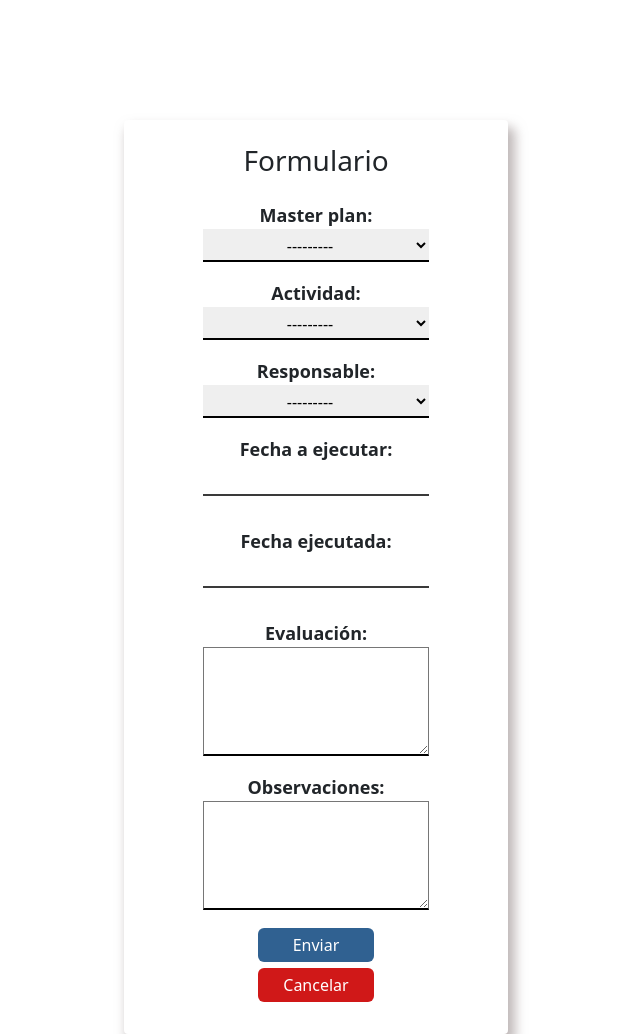
After one commit to jr-giank/master-plan, a Django app: page /detail/ in a window 1280 px wide. The commit adds this page. Shown: the whole page, without its empty margins (324-964 px from the left). Run offline with Django 4.2, Linux system fonts and the light colour scheme; data that the repository does not hold is empty.

Commit message:
Create done

```diff
--- a/master_plan/admin.py
+++ b/master_plan/admin.py
@@ -1,7 +1,9 @@
 from django.contrib import admin
-from .models import Work_axe, Activitie, Responsible, Date
+from .models import WorkAxe, Activitie, Responsible, Date, MasterPlan, Detail
 
-admin.site.register(Work_axe)
+admin.site.register(WorkAxe)
 admin.site.register(Activitie)
 admin.site.register(Responsible)
 admin.site.register(Date)
+admin.site.register(MasterPlan)
+admin.site.register(Detail)
--- a/master_plan/forms.py
+++ b/master_plan/forms.py
@@ -1,18 +1,31 @@
 from django import forms
-from .models import Work_axe, Activitie, Responsible, Date
+from .models import WorkAxe, Activitie, Responsible, Date, MasterPlan
 
 class WorkAxeForm(forms.Form):
     name = forms.CharField(label=('Eje de trabajo'))
 
 class ActivitieForm(forms.Form):
-    class Meta:
-        model = Activitie
-        fields = '__all__'
+    work_axe = forms.ModelChoiceField(label=('Eje de trabajo'), queryset=WorkAxe.objects.all())
+    name = forms.CharField(label=('Nombre de Actividad'), widget=forms.Textarea)
 
 class ResponsibleForm(forms.Form):
-    name = forms.CharField(label=('Eje de trabajo'))
+    name = forms.CharField(label=('Responsable'))
 
 class DateForm(forms.Form):
     class Meta:
         model = Date
         fields = '__all__'
+
+class MasterPlanForm(forms.Form):
+    name = forms.CharField(label='Master plan')
+    description = forms.CharField(label='Descripción', widget=forms.Textarea)
+    notes = forms.CharField(label='Notas', widget=forms.Textarea)
+
+class DetailForm(forms.Form):
+    master_plan = forms.ModelChoiceField(label=('Master plan'), queryset=MasterPlan.objects.all())
+    activity = forms.ModelChoiceField(label=('Actividad'), queryset=Activitie.objects.all())
+    responsible = forms.ModelChoiceField(label=('Responsable'), queryset=Responsible.objects.all())
+    scheduled_date = forms.DateField(label=('Fecha a ejecutar'))
+    completed_date = forms.DateField(label=('Fecha ejecutada'))
+    evaluation = forms.CharField(label=('Evaluación'), widget=forms.Textarea, required=False)
+    observations = forms.CharField(label=('Observaciones'), widget=forms.Textarea, required=False)
--- a/master_plan/urls.py
+++ b/master_plan/urls.py
@@ -21,5 +21,9 @@ from . import views
 urlpatterns = [
     path('admin/', admin.site.urls),
     path('', views.index, name='home'),
-    # path('work/axe/', views.Work_axe, name='work-axe')
+    path('work/axe/', views.CreateWorkAxeView, name='create-work-axe'),
+    path('responsible/', views.CreateResponsibleView, name='create-responsible'),
+    path('activity/', views.CreateActivityView, name='create-activity'),
+    path('master/plan/', views.CreateMasterPlanView, name='create-master-plan'),
+    path('detail/', views.CreateDetailView, name='create-detail'),
 ]
--- a/master_plan/views.py
+++ b/master_plan/views.py
@@ -1,25 +1,102 @@
 from django.shortcuts import render, redirect
-from .forms import WorkAxeForm, ActivitieForm, ResponsibleForm, DateForm
-from .models import Date, Work_axe, Activitie, Responsible
+from .forms import WorkAxeForm, ActivitieForm, ResponsibleForm, DateForm, MasterPlanForm, DetailForm
+from .models import Date, WorkAxe, Activitie, Responsible, MasterPlan, Detail
 
 def index(request):
 
-    activities = Date.objects.all()
+    activities = Date.objects.all().order_by('date')
 
     return render(request=request, template_name='index.html', context={'activities': activities})
 
-def Work_axe(request):
+def CreateWorkAxeView(request):
 
     if request.method == 'POST':
         form = WorkAxeForm(request.POST)
 
         if form.is_valid():
-            work_axe = Work_axe.objects.create()
+            work_axe = WorkAxe.objects.create()
             work_axe.name = request.POST['name']
             work_axe.save()
 
-            return redirect('index')
+            return redirect('home')
     else:
         form = WorkAxeForm()
 
-    return render(request=request, template_name='generic.html', context={'form': form})
+    return render(request=request, template_name='create.html', context={'form': form})
+
+def CreateResponsibleView(request):
+
+    if request.method == 'POST':
+        form = ResponsibleForm(request.POST)
+
+        if form.is_valid():
+            responsible = Responsible.objects.create()
+            responsible.name = request.POST['name']
+            responsible.save()
+
+            return redirect('home')
+    else:
+        form = ResponsibleForm()
+
+    return render(request=request, template_name='create.html', context={'form': form})
+
+def CreateActivityView(request):
+
+    if request.method == 'POST':
+        form = ActivitieForm(request.POST)
+
+        if form.is_valid():
+            work_axe = WorkAxe.objects.get(id=request.POST['work_axe'])
+            activity = Activitie.objects.create(work_axe=work_axe, name=request.POST['name'])
+
+            return redirect('home')
+    else:
+        form = ActivitieForm()
+
+    return render(request=request, template_name='create.html', context={'form': form})
+
+def CreateMasterPlanView(request):
+
+    if request.method == 'POST':
+        form = MasterPlanForm(request.POST)
+
+        if form.is_valid():
+            master_plan = MasterPlan.objects.create()
+            master_plan.name = request.POST['name']
+            master_plan.description = request.POST['description']
+            master_plan.notes = request.POST['notes']
+            master_plan.save()
+
+            return redirect('home')
+    else:
+        form = MasterPlanForm()
+
+    return render(request=request, template_name='create.html', context={'form': form})
+
+def CreateDetailView(request):
+
+    if request.method == 'POST':
+        form = DetailForm(request.POST)
+
+        if form.is_valid():
+            master_plan = MasterPlan.objects.get(id=request.POST['master_plan'])
+            activity = Activitie.objects.get(id=request.POST['activity'])
+            work_axe = WorkAxe.objects.get(id=activity.work_axe.id)
+            responsible = Responsible.objects.get(id=request.POST['responsible'])
+
+            detail = Detail.objects.create(
+                master_plan=master_plan,
+                work_axe=work_axe,
+                activity=activity,
+                responsible=responsible,
+                scheduled_date=request.POST['scheduled_date'],
+                completed_date=request.POST['completed_date'],
+                evaluation = request.POST['evaluation'],
+                observations = request.POST['observations']
+            )
+
+            return redirect('home')
+    else:
+        form = DetailForm()
+
+    return render(request=request, template_name='create.html', context={'form': form})
--- a/requirements.txt
+++ b/requirements.txt
@@ -1,4 +1,7 @@
 asgiref==3.7.2
+dj-database-url==2.0.0
 Django==4.2.2
+python-dotenv==1.0.0
 sqlparse==0.4.4
+typing_extensions==4.6.3
 tzdata==2023.3
--- /dev/null
+++ b/templates/create.html
@@ -0,0 +1,159 @@
+<html>
+<head>
+    <meta charset="UTF-8">
+    <meta name="viewport" content="width=device-width, initial-scale=1.0">
+    <link href="https://cdn.jsdelivr.net/npm/bootstrap@5.3.0/dist/css/bootstrap.min.css" rel="stylesheet" integrity="sha384-9ndCyUaIbzAi2FUVXJi0CjmCapSmO7SnpJef0486qhLnuZ2cdeRhO02iuK6FUUVM" crossorigin="anonymous">
+    <title>Formulario</title>
+
+    <style>
+
+        *{
+            margin: 0 auto;
+        }
+
+        form{
+            display: flex;
+            flex-direction: column;
+            width: 30vw;
+            margin-top: 15vh;
+            box-shadow: 5px 9px 12px 2px rgba(168,159,159,0.75);
+                -webkit-box-shadow: 5px 9px 12px 2px rgba(168,159,159,0.75);
+                -moz-box-shadow: 5px 9px 12px 2px rgba(168,159,159,0.75);
+            border-radius: 4px;
+        }
+
+        form .contenedor{
+            display: flex;
+            flex-direction: column;
+            justify-content: center;
+            width: 98%;
+            display: flex;
+            margin-bottom: 4vh;
+        }
+
+        form .contenedor label{
+            font-weight: bold;
+            font-size: 18px;
+        }
+
+        form .contenedor input{
+            border-bottom: 2;
+            border-color: rgb(179, 176, 176);
+            border: none;
+            border-bottom: 2px solid;
+            padding: 5px 2px 2px 2px;
+            outline: none;
+            width: 60%;
+            color: rgba(0, 0, 0, 0.774);
+            font-family: 'Roboto', sans-serif;
+            font-size: medium;
+            text-align: center;
+            align-self: center;
+        }
+
+        form .contenedor select{
+            width: 60%;
+            text-align: center;
+            align-self: center;
+            margin-bottom: -14px;
+            border: none;
+            border-bottom: 2px solid;
+            padding: 5px 2px 2px 2px;
+            outline: none;
+        }
+
+        form .contenedor textarea{
+            width: 60%;
+            align-self: center;
+            margin-bottom: -14px;
+            border-bottom: 2px solid;
+            outline: none;
+            text-align: left;
+            padding: 5px;
+        }
+
+        form button{
+            background-color: #306191;
+            color: white;
+            padding: 5px 4px 5px 4px;
+            margin-bottom: 6px;
+            border-radius: 6px;
+            border: none;
+            cursor: pointer;
+            font-size: medium;
+            width: 30%;
+            margin-left: 35%;
+        }
+
+        form button:hover{
+            transform: scale(1.05);
+        }
+
+        form .cancel{
+            background-color: rgba(204, 0, 0, 0.904);
+            color: white;
+            padding: 5px 4px 5px 4px;
+            /* margin-top: 2vh; */
+            margin-bottom: 4vh;
+            border-radius: 6px;
+            border: none;
+            cursor: pointer;
+            font-size: medium;
+            width: 30%;
+            margin-left: 35%;
+        }
+
+        form .cancel:hover{
+            transform: scale(1.05);
+            background-color: rgba(204, 0, 0, 0.904);
+            color: white;
+        }
+    </style>
+</head>
+<body>
+    <div>
+        <div>
+            <form method="post">
+                {% csrf_token %}
+
+                <h3 class="mb-4 mt-4">Formulario</h3>
+
+                {% for field in form %}
+                    <div class="contenedor">
+                        {% if field.field.widget.input_type == 'select' %}
+                            <label for="{{ field.name }}">{{ field.label_tag }}</label>
+                            <select name="{{ field.name }}">
+                                {% for choice in field.field.choices %}
+                                    <option value="{{ choice.0 }}">{{ choice.1 }}</option>
+                                {% endfor %}
+                            </select>
+                        {% elif field.field.widget.input_type == 'text' %}
+                            <label for="{{ field.name }}">{{ field.label_tag }}</label>
+                            <input
+                                type="text"
+                                value="{{ field.value|default_if_none:'' }}"
+                                name="{{ field.name }}"/>
+                        {% elif field.field.widget.input_type != 'text' and field.field.widget.input_type != 'select'%}
+                            <label for="{{ field.name }}">{{ field.label_tag }}</label>
+                            <textarea
+                                name="{{ field.name }}"
+                                value="{{ field.value|default_if_none:'' }}"
+                                rows="4"
+                                style="text-align: left;">
+                            </textarea>
+                        {% endif %}
+                    </div>
+                    {% for error in form.field.errors %}
+                        <li>{{ error }}</li>
+                    {% endfor %}
+                {% endfor %}
+
+                <button type="submit">Enviar</button>
+                <a href="/" class="btn btn-outline-danger cancel">Cancelar</a>
+        </form>
+        </div>
+    </div>
+
+    <script src="https://cdn.jsdelivr.net/npm/bootstrap@5.3.0/dist/js/bootstrap.bundle.min.js" integrity="sha384-geWF76RCwLtnZ8qwWowPQNguL3RmwHVBC9FhGdlKrxdiJJigb/j/68SIy3Te4Bkz" crossorigin="anonymous"></script>
+</body>
+</html>
```
Also changed, not shown: master_plan/models.py (+31 -2 lines), master_plan/settings.py (+7 -7 lines), templates/generic.html (deleted, +0 -27 lines), templates/index.html (+6 -5 lines), master_plan/migrations/0003_rename_work_axe_workaxe.py (added), master_plan/migrations/0004_masterplan.py (added), master_plan/migrations/0005_detail.py (added), master_plan/migrations/0006_rename_schude_date_detail_scheduled_date.py (added), 2 other files.
